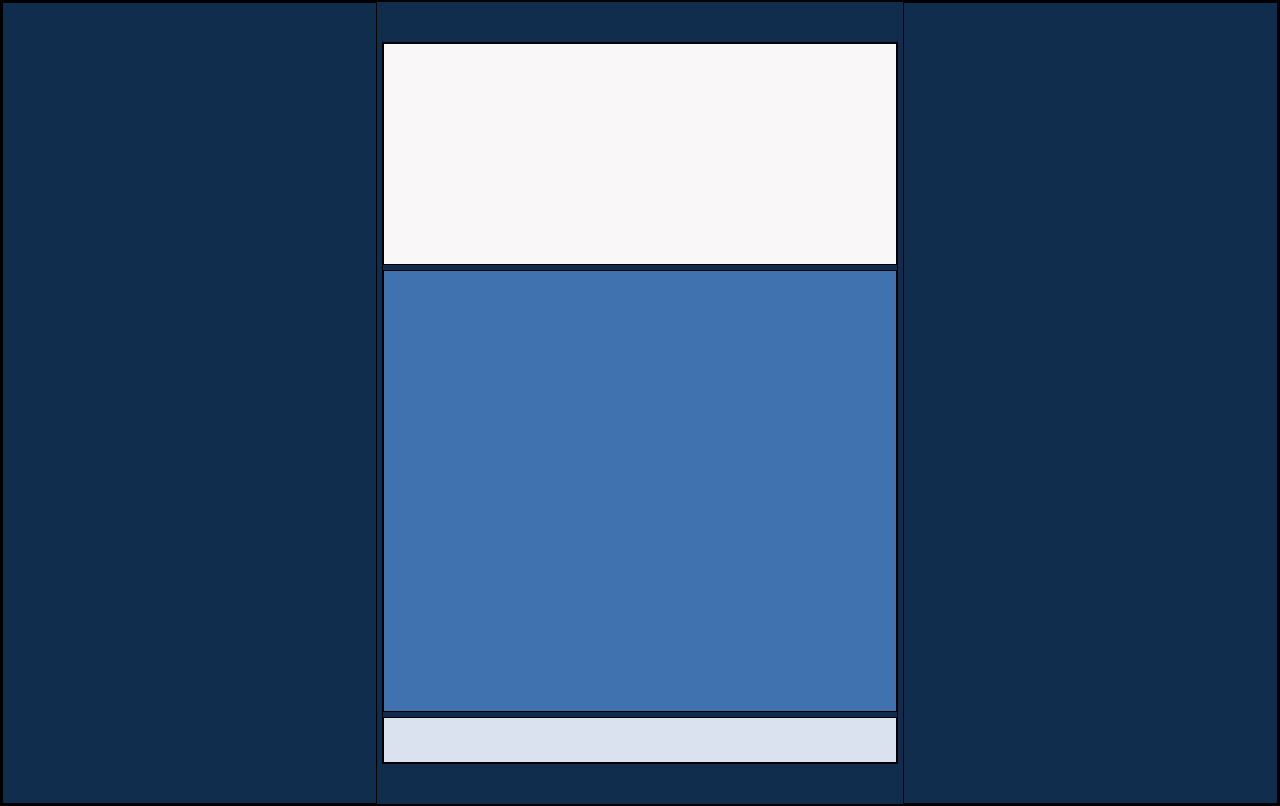
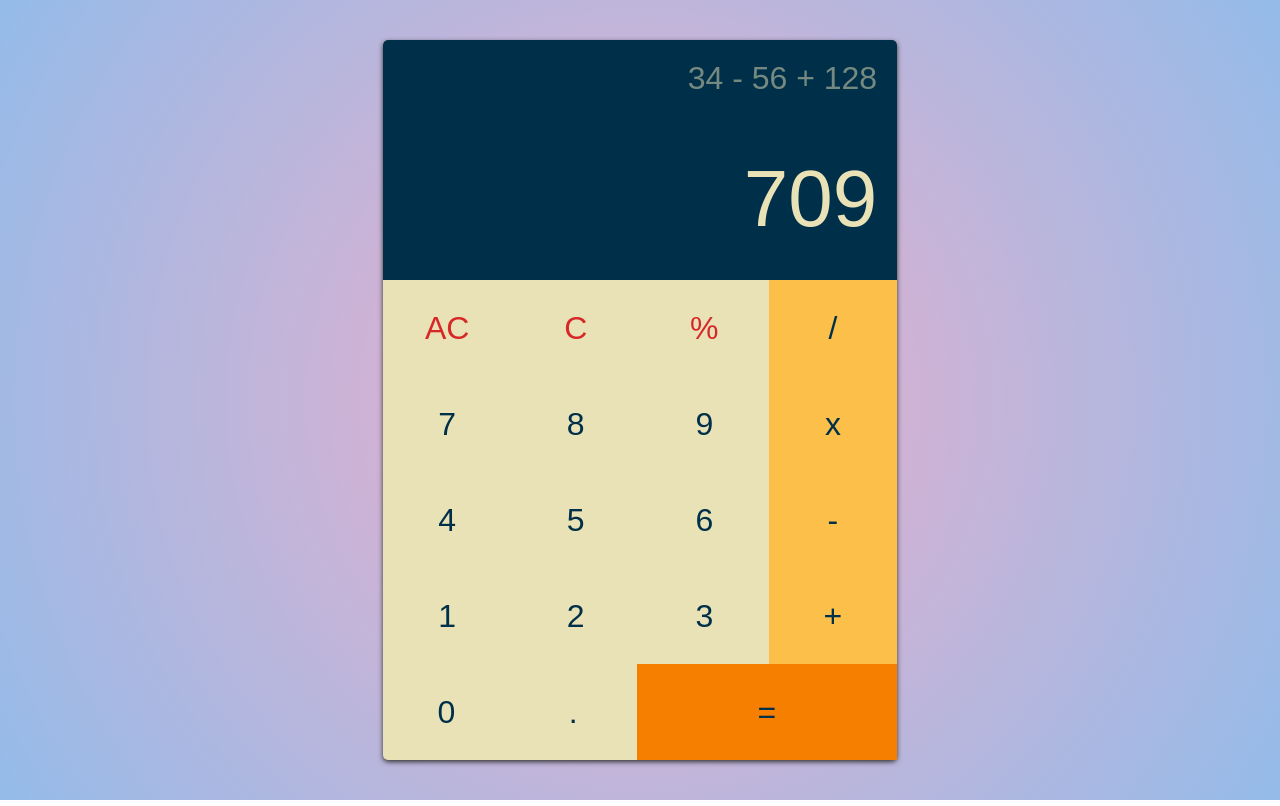
Before and after one commit to grumpper/odin-calculator, a plain HTML site: page index.html in a window 1280 px wide. Drawn offline with Linux system fonts and the light colour scheme.

Commit message:
complete css and div design

```diff
--- a/index.html
+++ b/index.html
@@ -12,9 +12,41 @@
     <body>
         <div class="side"></div>
         <div class="wrapper">
-            <div class="display"></div>
-            <div class="buttons"></div>
-            <div class="options"></div>
+            <div class="display">
+                <div class="history">34 - 56 + 128</div>
+                <div class="current">709</div>
+            </div>
+            <div class="buttons">
+                <div class="row">
+                    <button class="function ac">AC</button>
+                    <button class="function delete">C</button>
+                    <button class="function percent">%</button>
+                    <button class="operation divide">/</button>
+                </div>
+                <div class="row">
+                    <button class="number seven">7</button>
+                    <button class="number eight">8</button>
+                    <button class="number nine">9</button>
+                    <button class="operation multiply">x</button>
+                </div>
+                <div class="row">
+                    <button class="number four">4</button>
+                    <button class="number five">5</button>
+                    <button class="number six">6</button>
+                    <button class="operation substract">-</button>
+                </div>
+                <div class="row">
+                    <button class="number one">1</button>
+                    <button class="number two">2</button>
+                    <button class="number three">3</button>
+                    <button class="operation add">+</button>
+                </div>
+                <div class="row">
+                    <button class="number zero">0</button>
+                    <button class="number decimal">.</button>
+                    <button class="operation equal">=</button>
+                </div>
+            </div>
         </div>
         <div class="side"></div>
     </body>
--- a/style.css
+++ b/style.css
@@ -1,12 +1,12 @@
 body {
     display: flex;
     margin: 0;
-    background-color: #112D4E;
+    background: rgb(238,174,202);
+    background: radial-gradient(circle, rgba(238,174,202,1) 0%, rgba(148,187,233,1) 100%);
 }
 
 * {
-    border: 1px solid black;
-    gap: 5px
+    font-family: Arial, Helvetica, sans-serif;
 }
 
 .side {
@@ -20,19 +20,63 @@ body {
     align-self: center;
     height: 90svh;
     aspect-ratio: 1 / 1.4;
+    background-color: #EAE2B7;
+    border-radius: 5px;
+    box-shadow: 0 2px 5px #333333;
 }
 
 .display {
     flex: 5;
-    background-color: #F9F7F7;
+    display: flex;
+    flex-direction: column;
+    align-items: flex-end;
+    color: #EAE2B7;
+    background-color: #003049;
+    border-top-left-radius: 5px;
+    border-top-right-radius: 5px;
 }
 
-.buttons {
-    flex: 10;
-    background-color: #3F72AF;
+.history {
+    flex: 2;
+    font-size: 4svh;
+    padding: 20px;
+    opacity: 50%;
 }
 
-.options {
+.current {
+    flex: 4;
+    font-size: 10svh;
+    padding: 20px;
+}
+.buttons {
+    display: flex;
+    flex-direction: column;
+    flex: 10;
+    border-radius: 10px;
+}
+
+.row {
     flex: 1;
-    background-color: #DBE2EF;
+    display: flex;
 }
+
+.function, .number, .operation {
+    color: #003049;
+    flex: 1;
+    font-size: 4svh;
+    background: none;
+    border: none;
+
+}
+
+.function {
+    color: #D62828;
+}
+
+.operation {
+    background-color: #FCBF49;
+}
+.equal {
+    flex: 2 1 auto;
+    background-color: #F77F00;
+}
```
Also changed, not shown: 1 other file.
